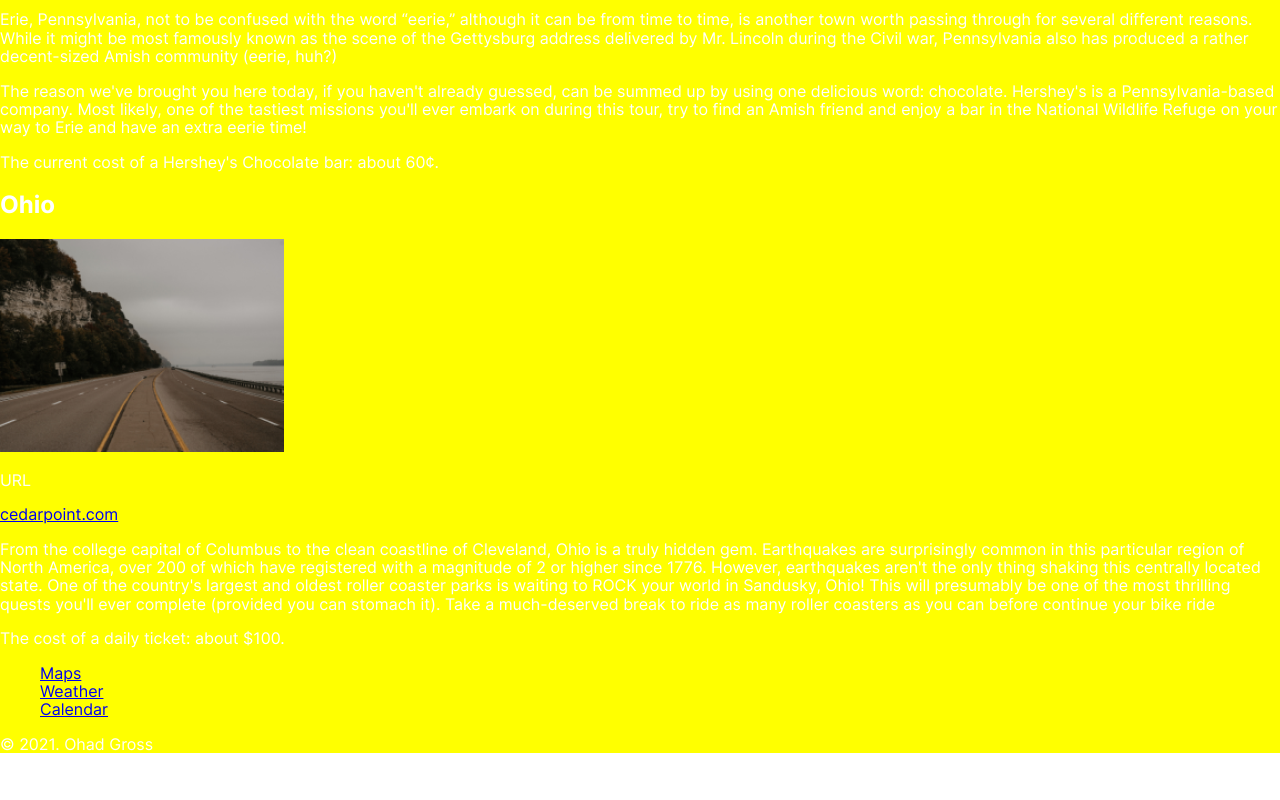
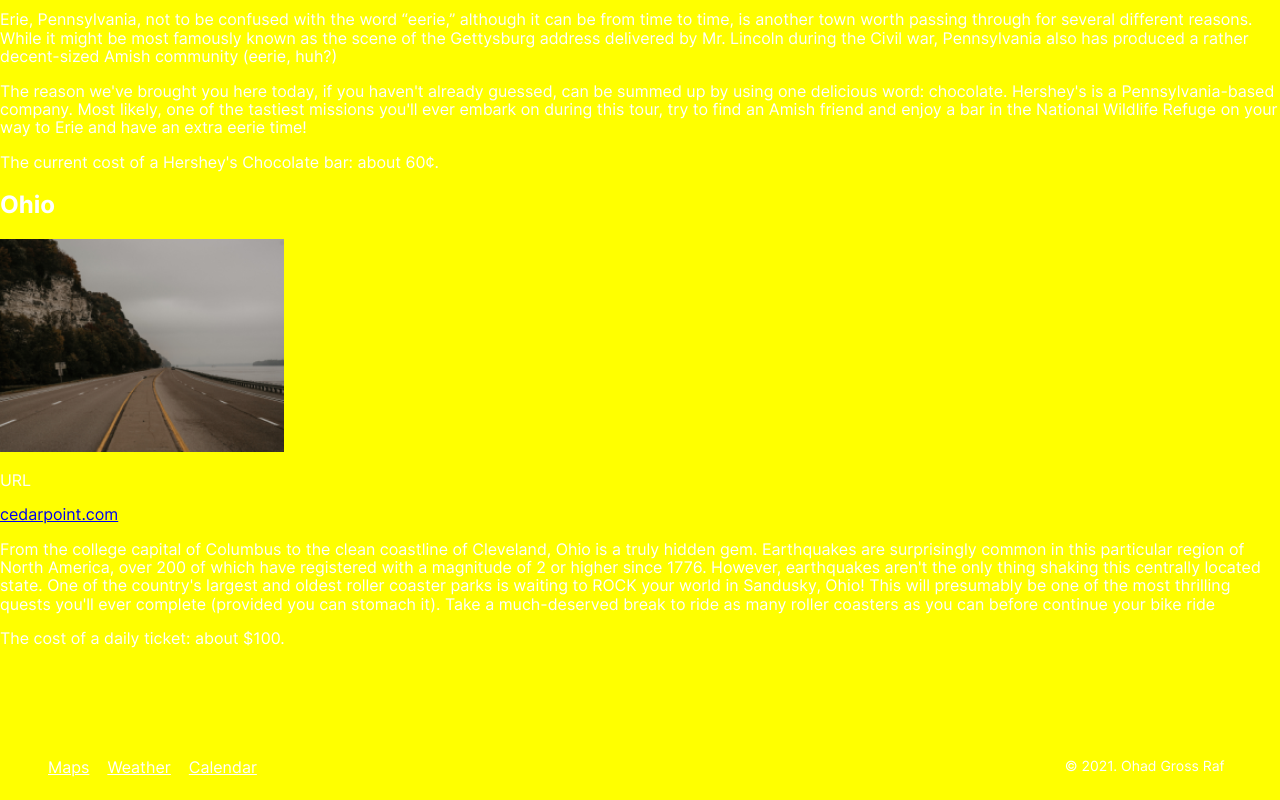
Before and after one commit to ohadgross/web_project_3, a plain HTML site: page index.html in a window 1280 px wide. Shown: the part 4393-5193 px from the top of the page. Before the commit the page ends 5162 px from the top, so only its background shows below. Drawn offline with Linux system fonts and the light colour scheme.

Commit message:
footer fixed

```diff
--- a/blocks/footer/__copyright/footer__copyright.css
+++ b/blocks/footer/__copyright/footer__copyright.css
@@ -0,0 +1,18 @@
+.footer__copyright{
+
+
+    height: 16px;
+    margin-right:48px;
+    padding-right:0px;
+    padding-left:0px;
+    width: 165px;
+    margin-left:calc(808px - 18px);
+    margin-bottom:24px;
+    margin-top:94px;
+    color:white;
+    font-family: Inter;
+font-style: normal;
+font-weight: normal;
+font-size: 14px;
+line-height: 16px;
+/* identical to box height, or 114% */
--- a/blocks/footer/__link/footer__link.css
+++ b/blocks/footer/__link/footer__link.css
@@ -0,0 +1,11 @@
+.footer__link{
+    color:white;
+    height:18px;
+    margin-right:18px;
+    padding-left:0px;
+    margin-left:0px;
+    padding-right:0px;
+}
+.footer__link:hover{
+    color:red;
+}
--- a/blocks/footer/__list/footer__list.css
+++ b/blocks/footer/__list/footer__list.css
@@ -1,3 +1,8 @@
 .footer__list{
     list-style: none;
+display:flex;
+    margin-left:48px;
+    padding-left:0px;
+    margin-top:94px;
+    margin-bottom:24px;
 }
--- a/blocks/footer/footer.css
+++ b/blocks/footer/footer.css
@@ -2,5 +2,5 @@
   margin-top:0px;
 position:relative;
 color: #FFFFFF;
-
+  display:flex;
 }
--- a/index.html
+++ b/index.html
@@ -119,11 +119,11 @@
 
             <footer class="footer">
                 <ul class="footer__list">
-                    <li class="footer__link"><a href="#" >Maps</a></li>
-                    <li class="footer__link"><a href="#" >Weather</a></li>
-                    <li class="footer__link"><a href="#" >Calendar</a></li>
+                    <li ><a href="#" class="footer__link" >Maps</a></li>
+                    <li ><a href="#"  class="footer__link">Weather</a></li>
+                    <li><a href="#" class="footer__link" >Calendar</a></li>
                 </ul>
-                <p class="footer__copyright">&#169; 2021. Ohad Gross</p>
+                <p class="footer__copyright">&#169; 2021. Ohad Gross Raf</p>
             </footer>
         </div>
     </body>
```
